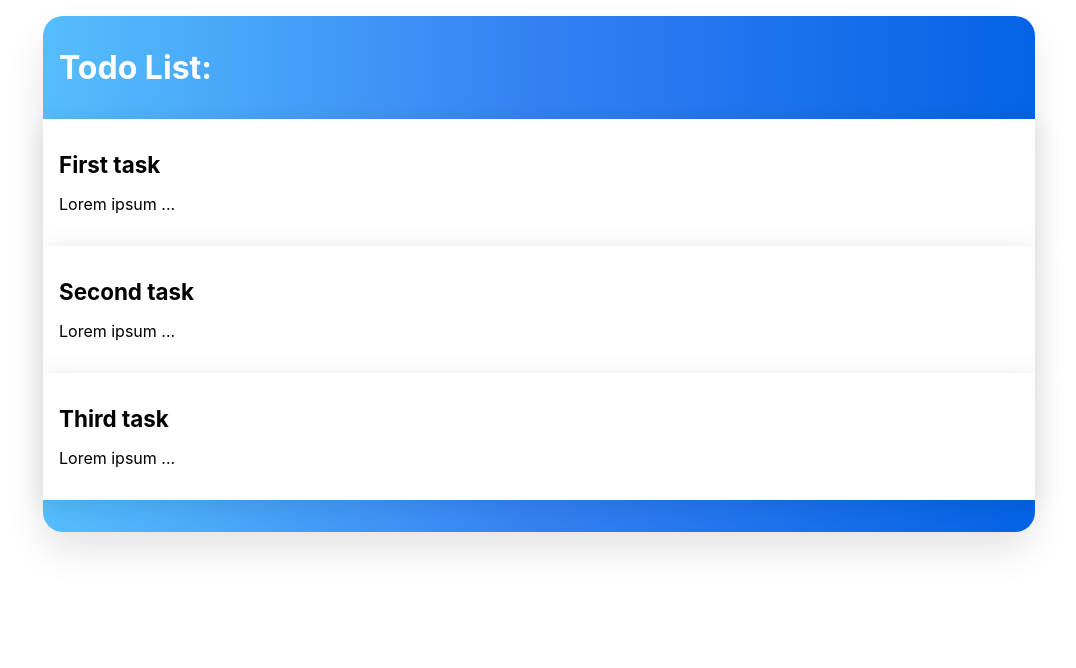
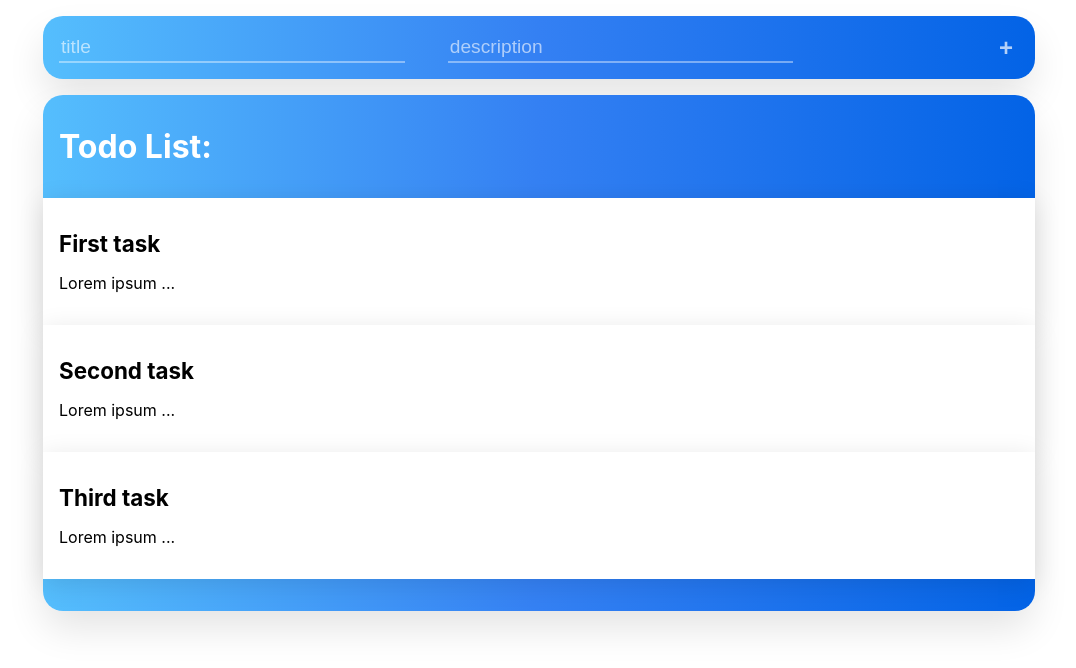
Before and after one commit to kingaciebielska/todo-list, a React (Create React App) app: page / in a window 1280 px wide. Shown: the top 668 px of the page, without its empty margins (101-1177 px from the left). Built offline with nearby package versions, Linux system fonts and the light colour scheme.

Commit message:
Added functionality of adding item to the list

```diff
--- a/package.json
+++ b/package.json
@@ -8,6 +8,7 @@
     "@testing-library/user-event": "7.1.2",
     "react": "16.13.1",
     "react-dom": "16.13.1",
+    "react-id-generator": "3.0.0",
     "react-redux": "7.2.0",
     "react-scripts": "3.4.1",
     "redux": "4.0.5",
--- a/src/App.js
+++ b/src/App.js
@@ -1,9 +1,11 @@
 import React from 'react';
 import TodosContainer from './todos/Containers/TodosContainer'
+import FormContainer from './todos/Containers/FormContainer'
 
 function App() {
   return (
     <div>
+      <FormContainer />
       <TodosContainer />
     </div>
   );
--- /dev/null
+++ b/src/todos/Containers/FormContainer.js
@@ -0,0 +1,29 @@
+import React from 'react'
+import { useDispatch } from 'react-redux'
+import nextId from "react-id-generator"
+import actions from '../actions'
+import { FormWrapper, InputsWrapper, StyledInput, StyledButton } from '../Components/Form/styles'
+
+const FormContainer = () => {
+  const titleInput = React.createRef()
+  const descriptionInput = React.createRef()
+
+  const dispatch = useDispatch()
+
+  const handleSubmit = (event) => {
+    event.preventDefault()
+    const newId = nextId()
+
+    dispatch(actions.add({id: newId, title: titleInput.current.value, description: descriptionInput.current.value}))
+  }
+
+  return <FormWrapper onSubmit={handleSubmit}>
+    <InputsWrapper>
+      <StyledInput ref={titleInput} placeholder="title" type="text" />
+      <StyledInput ref={descriptionInput} placeholder="description" type="text" />
+    </InputsWrapper>
+    <StyledButton type="submit">+</StyledButton>
+  </FormWrapper>
+}
+
+export default FormContainer
```
